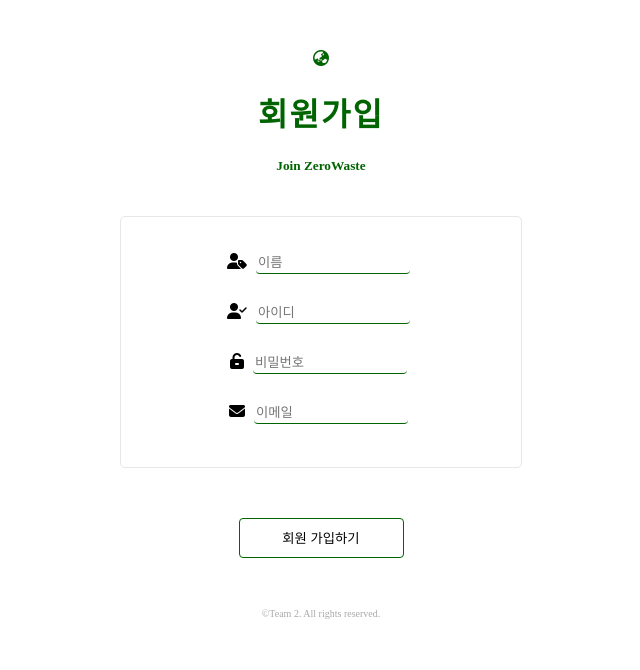
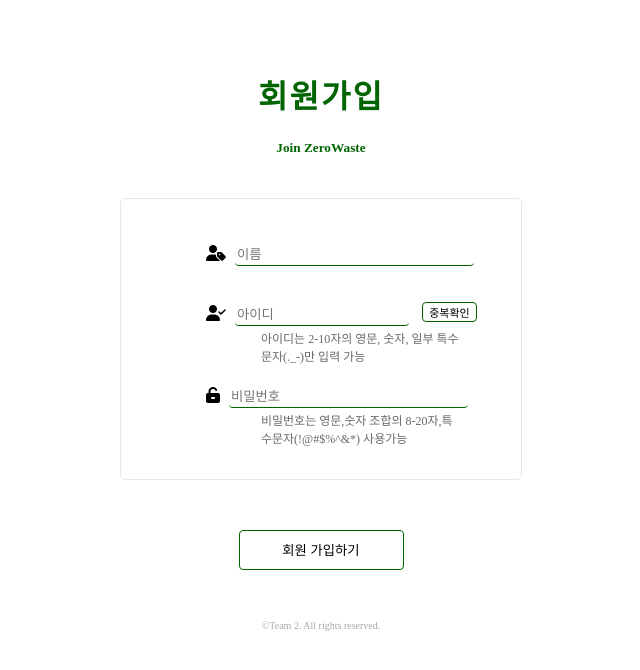
Before and after one commit to strong1133/hh99_zero-waste, a Flask app: page /register in a window 1280 px wide. Shown: the top 670 px of the page, without its empty margins (319-959 px from the left). Run offline with Flask 2, Linux system fonts and the light colour scheme; some libraries are stand-ins or nearby versions.

Commit message:
[register add]

```diff
--- a/static/register.js
+++ b/static/register.js
@@ -2,7 +2,7 @@ $(document).ready(function () {
 
 })
 
-function joinblankcheck() {
+function join_blank_check() {
     let name = $('#register-name').val()
     let id = $('#register-id').val()
     let pw = $('#register-pw').val()
@@ -21,6 +21,44 @@ function joinblankcheck() {
         alert('이메일을 입력하세요')
         return;
     }
-    alert('가입을 환영합니다. '+name+'님')
+    if (!$("#help-id").hasClass("is-checked")) {
+        alert("아이디 중복확인을 해주세요.")
+        return;
+    }
+    if (checkPassword(pw) == false) {
+        return;
+    }
+
+    alert('가입을 환영합니다. ' + name + '님')
     window.location.href = "/login"
 }
+
+function overlap_check() {
+    let id = $('#register-id').val()
+    if (id == '') {
+        alert('아이디를 입력하세요')
+        return;
+    }
+    $('#help-id').addClass('is-checked')
+    alert('사용가능한 아이디 입니다.')
+}
+
+function checkPassword(pw) {
+    if (!/^[a-zA-Z0-9]{5,15}$/.test(pw)) {
+        alert('비밀번호 오류!! 숫자와 영문자 조합으로 10~15자리를 사용해야 합니다.');
+        return false;
+    }
+    var checkNumber = pw.search(/[0-9]/g);
+    var checkEnglish = pw.search(/[a-z]/ig);
+
+    if (checkNumber < 0 || checkEnglish < 0) {
+        alert("비밀번호 오류!! 숫자와 영문자를 혼용하여야 합니다.");
+        return false;
+    }
+
+    if (/(\w)\1\1\1/.test(pw)) {
+        alert('비밀번호 오류!! 444같은 문자를 4번 이상 사용하실 수 없습니다.');
+        return false;
+    }
+    return true;
+}
--- a/static/style.css
+++ b/static/style.css
@@ -24,10 +24,12 @@ body {
     flex-direction: row;
     justify-content: space-between;
 }
-.nav-right{
+
+.nav-right {
     font-size: 24px;
 }
-.nav-right:hover{
+
+.nav-right:hover {
     color: salmon;
     transform: scale(1.2);
     transition: all 220ms ease;
@@ -117,9 +119,10 @@ hr {
     border-radius: 50%;
 }
 
-.edit-btn > i{
+.edit-btn > i {
     font-size: 25px;
 }
+
 .edit-btn > i.active {
     transform: rotate(45deg);
     transition: all 200ms linear;
@@ -129,23 +132,26 @@ hr {
     transform: rotate(0deg);
     transition: all 200ms linear;
 }
-.save-btn{
+
+.save-btn {
     border: none;
     background-color: cadetblue;
-    width: 40px;
-    height: 20px;
+    width: 45px;
+    height: 25px;
     position: absolute;
     right: 10px;
-    bottom: 85px;
+    bottom: 91px;
     display: none;
     color: white;
 }
-.body-right{
+
+.body-right {
     text-align: center;
     position: relative;
 
 }
-.save-btn.active{
+
+.save-btn.active {
     display: block;
 }
 
@@ -169,7 +175,8 @@ hr {
     /*bottom: 50px;*/
 
 }
-.desc > textarea{
+
+.desc > textarea {
     /*margin: 5px;*/
     font-size: 13px;
     background-color: whitesmoke;
@@ -185,7 +192,8 @@ hr {
     display: none;
     text-align: left;
 }
-.card-footer > textarea{
+
+.card-footer > textarea {
 
 }
 
@@ -280,7 +288,7 @@ hr {
 
 .form_input {
     width: 400px;
-    height: 210px;
+    height: 240px;
     margin: 40px auto;
     padding: 20px 0;
     border: 1px solid rgb(229, 231, 235);
@@ -289,7 +297,7 @@ hr {
 }
 
 .input_box {
-    width: 150px;
+    width: 235px;
     height: 20px;
     border: none;
     border-bottom: 1px solid darkgreen;
@@ -297,6 +305,9 @@ hr {
     border-radius: 4px;
 }
 
+#register-id{
+    width: 170px;
+}
 input:focus {
     outline: none;
 }
@@ -312,9 +323,9 @@ input:focus {
     display: block;
     width: 300px;
     height: 50px;
-    margin: 0 auto;
+    margin: 10px 0 0 auto;
     padding: 0px 20px;
-    text-align: center;
+    text-align: left;
     line-height: 50px;
 }
 
@@ -340,6 +351,15 @@ button:hover {
     color: white;
 }
 
+.btn_id_check {
+    position: absolute;
+    width: 55px;
+    height: 20px;
+    margin: 13px;
+    font-size: 11px;
+
+}
+
 .register-footer {
     margin-bottom: 20px;
     text-align: center;
@@ -347,6 +367,27 @@ button:hover {
     color: darkgray;
 }
 
+.register-help {
+    color: dimgray;
+    font-size: 12px;
+    margin: 0;
+}
+
+#help-password {
+    width: 200px;
+    position: relative;
+    text-align: left;
+    left: 150px;
+    margin: -10px;
+}
+
+#help-id {
+    width: 200px;
+    position: relative;
+    text-align: left;
+    left: 150px;
+    margin: -10px;
+}
 
 /*====================================================================================================================*/
 /*========================================== Login CSS ===============================================================*/
--- a/templates/register.html
+++ b/templates/register.html
@@ -6,18 +6,18 @@
     <meta name="author" content="Go">
     <link href="https://fonts.googleapis.com/css2?family=Open+Sans:wght@400;600;700&display=swap" rel="stylesheet">
     <link rel="stylesheet" href="{{url_for('static', filename='style.css')}}">
+
     <script src="https://ajax.googleapis.com/ajax/libs/jquery/3.5.1/jquery.min.js"></script>
     <script src="{{url_for('static', filename='register.js')}}"></script>
     <script src="https://kit.fontawesome.com/64d790b45a.js"
             crossorigin="anonymous">
     </script>
+
 </head>
 <body>
     <div class="register-wrap">
         <header class="register-header">
-            <span>
-                <i class="fas fa-globe-asia"></i>
-            </span>
+
             <h1 class="register-title">회원가입</h1>
             <h5 class="team_name">Join ZeroWaste</h5>
         </header>
@@ -28,42 +28,32 @@
                             <i class="fas fa-user-tag"></i>
                         </span>
                     <input class="input_box" type="text" placeholder="이름" id="register-name">
-            <span class="input_icon">
-<!--                        <i class="far fa-check-square"></i>-->
-                    </span>
                 </label>
+
                 <label class="input_boxes">
                         <span class="input_icon">
                             <i class="fas fa-user-check"></i>
                         </span>
                         <input class="input_box" type="text" placeholder="아이디" id="register-id">
-            <span class="input_icon">
-<!--                        <i class="far fa-check-square"></i>-->
-                    </span>
+                        <span><button onclick="overlap_check()" type="button" class="btn_id_check">중복확인</button></span>
+                </label>
+                <p id="help-id" class="register-help">아이디는 2-10자의 영문, 숫자, 일부 특수문자(._-)만 입력 가능</p>
+                <p id="help-id-login" class="help is-danger"></p>
 
-          </label>
                 <label class="input_boxes">
                         <span class="input_icon">
                             <i class="fas fa-unlock-alt"></i>
                         </span>
                     <input class="input_box" type="password" placeholder="비밀번호" id="register-pw">
-            <span class="input_icon">
-<!--                        <i class="far fa-check-square"></i>-->
-                    </span>
+
                 </label>
-          <label class="input_boxes">
-                    <span class="input_icon">
-                        <i class="fas fa-envelope"></i>
-                    </span>
-            <input class="input_box" type="text" placeholder="이메일" id="register-email">
-            <span class="input_icon">
-<!--                        <i class="far fa-check-square"></i>-->
-                    </span>
-          </label>
+                <p id="help-password" class="register-help">
+                    비밀번호는 영문,숫자 조합의 8-20자,특수문자(!@#$%^&*) 사용가능
+                </p>
             </div>
         </form>
         <div class="btn_sign_up">
-        <button onclick="joinblankcheck()" type="button" class="">회원 가입하기</button>
+            <button onclick="join_blank_check()" type="button" class="">회원 가입하기</button>
         </div>
     </div>
     <footer>
```
Also changed, not shown: app.py (+6 -4 lines). Lines whose indentation alone changed are shown as unchanged.
